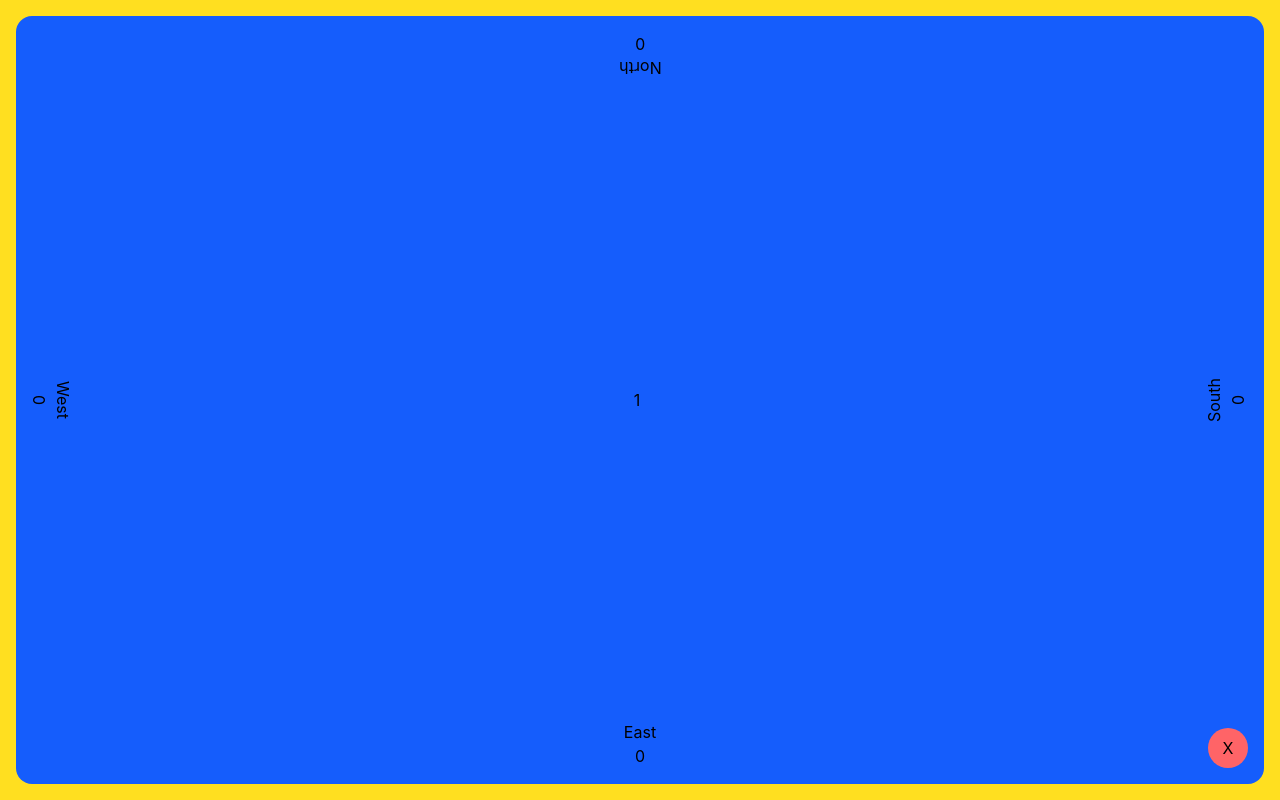
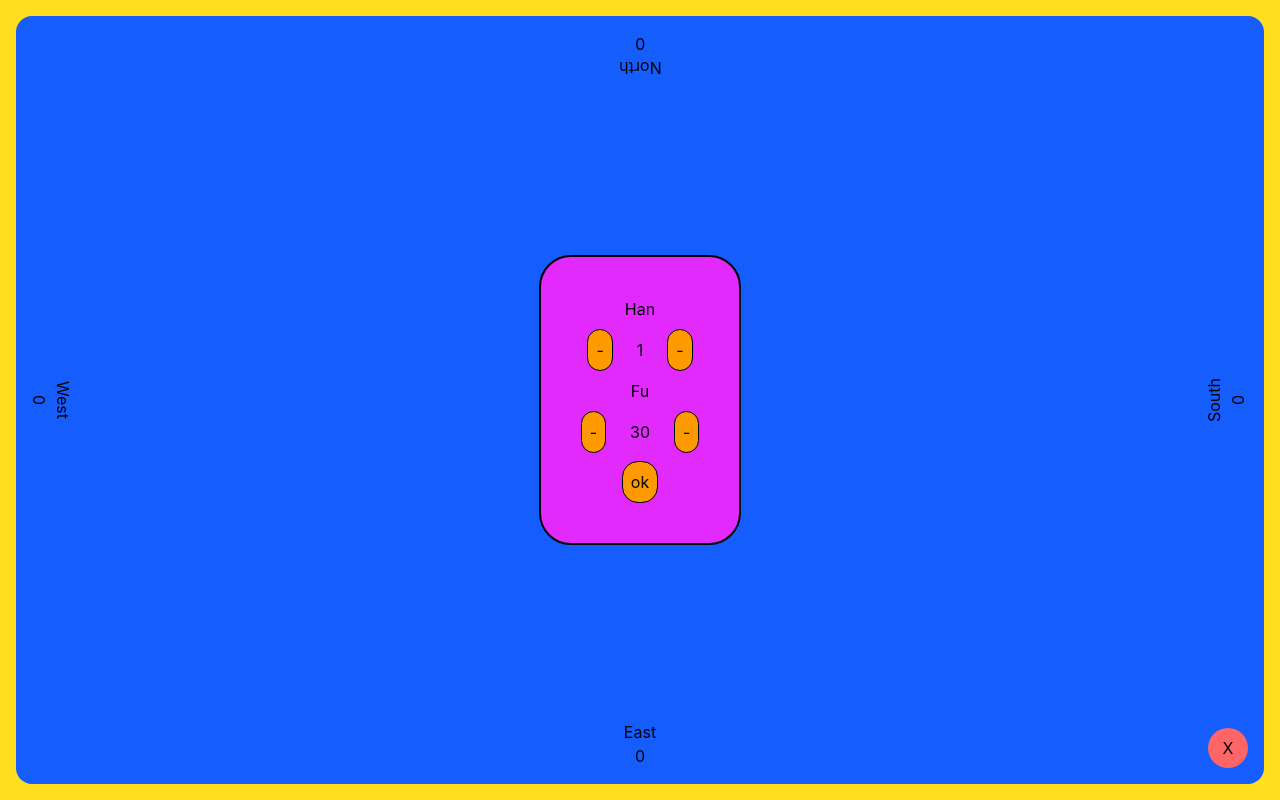
Before and after one commit to Qkari17/RichiCounter, a React (Vite) app: page /hanapp/hanboard in a window 1280 px wide. Built offline with nearby package versions, Linux system fonts and the light colour scheme.

Commit message:
Layout for points selector

```diff
--- /dev/null
+++ b/src/Components/PointSelector.tsx
@@ -0,0 +1,43 @@
+import { useState } from "react";
+import { Button } from "../ui/Button/Button";
+
+export const PointSelector = () => {
+  const [han, setHan] = useState(1);
+  const [fu, setFu] = useState(30);
+  return (
+    <>
+      <main className=" absolute top-0 left-0 w-full h-full flex items-center justify-center">
+        <section className="bg-fuchsia-500 p-10 rounded-4xl border-2 flex flex-col gap-2 items-center">
+          <h1>Han</h1>
+          <div className="flex gap-6 items-center">
+            <Button
+              label={"-"}
+              className={"p-2 bg-amber-500 border rounded-2xl"}
+            />
+            <h2>{han}</h2>
+            <Button
+              label={"-"}
+              className={"p-2 bg-amber-500 border rounded-2xl"}
+            />
+          </div>
+          <h1>Fu</h1>
+          <div className="flex gap-6 items-center">
+            <Button
+              label={"-"}
+              className={"p-2 bg-amber-500 border rounded-2xl"}
+            />
+            <h2>{fu}</h2>
+            <Button
+              label={"-"}
+              className={"p-2 bg-amber-500 border rounded-2xl"}
+            />
+          </div>
+          <Button
+            label={"ok"}
+            className={"p-2 bg-amber-500 border rounded-2xl"}
+          />
+        </section>
+      </main>
+    </>
+  );
+};
--- a/src/Components/RonSelector.tsx
+++ b/src/Components/RonSelector.tsx
@@ -1,5 +1,6 @@
 import { useState } from "react";
 import { useHan } from "../Pages/Hanchan/HanContext";
+import { PointSelector } from "./PointSelector";
 
 export const RonSelector = ({ status }) => {
   const { playerList, setPlayerList } = useHan();
@@ -45,6 +46,7 @@ export const RonSelector = ({ status }) => {
           onClick={() => handleClick(0)}
           className="col-span-2 bg-indigo-400"
         ></button>
+
       </section>
     </>
   );
--- a/src/Components/TypeOfEnding.tsx
+++ b/src/Components/TypeOfEnding.tsx
@@ -1,6 +1,7 @@
 import { useState } from "react";
 import { Button } from "../ui/Button/Button";
 import { RonSelector } from "./RonSelector";
+import { PointSelector } from "./PointSelector";
 
 export const TypeMenu = ({ status, seter }) => {
   const [ron, setRon] = useState(true);
@@ -11,7 +12,7 @@ export const TypeMenu = ({ status, seter }) => {
           status
             ? "hidden"
             : ron
-              ? `absolute top-0 left-0 flex w-full h-full justify-center items-center flex-col`
+              ? `absolute top-0 left-0 flex w-full h-full justify-center items-center flex-col `
               : "hidden"
         }
       >
@@ -35,6 +36,7 @@ export const TypeMenu = ({ status, seter }) => {
         </div>
       </section>
       <RonSelector status={ron} />
+       <PointSelector/>
     </>
   );
 };
```
